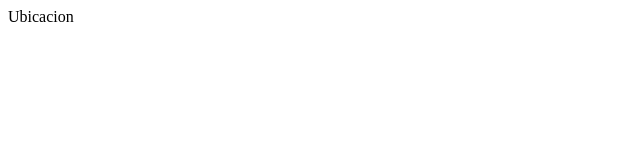
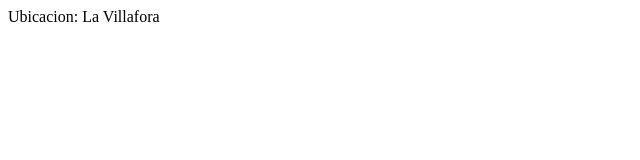
Before and after one commit to dsamores/proyecto-web, a plain HTML site: page ubicacion.html in a window 1280 px wide. Shown: the full height of the page, 0-640 px from the left. Drawn offline with Linux system fonts and the light colour scheme.

Commit message:
Cambiada la ubicacion

```diff
--- a/ubicacion.html
+++ b/ubicacion.html
@@ -1,3 +1,3 @@
 <html>
-    <body>Ubicacion</body>
+    <body>Ubicacion: La Villafora</body>
 </html>
```
